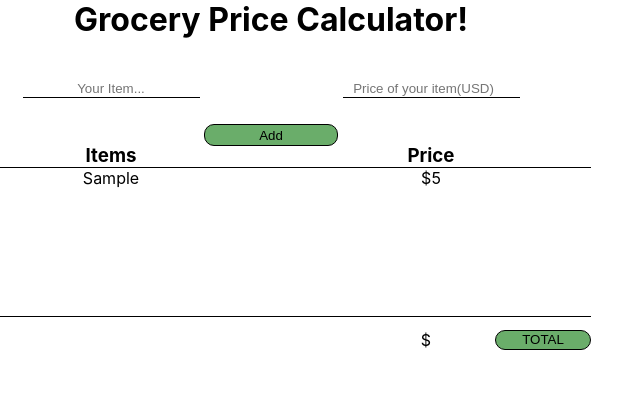
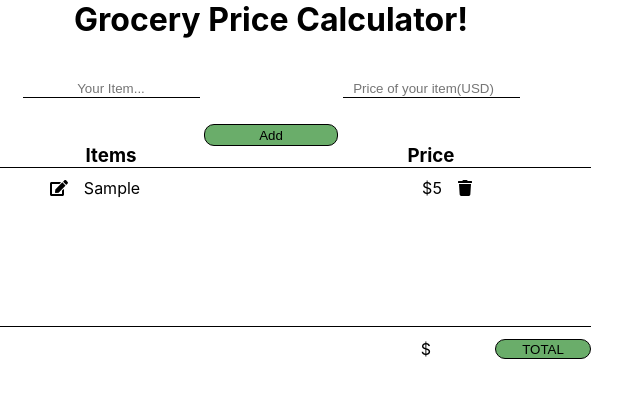
Before and after one commit to Marshnme/ShoppingApp, a React (Create React App) app: page / in a window 1280 px wide. Both pictures are taken after typing "Sample", "5" into the empty fields and a click on the button "Add". Shown: the top 398 px of the page, without its empty margins (369-1009 px from the left). Built offline with nearby package versions, Linux system fonts and the light colour scheme.

Commit message:
Added Icons for edit and delete

```diff
--- a/package.json
+++ b/package.json
@@ -3,6 +3,9 @@
   "version": "0.1.0",
   "private": true,
   "dependencies": {
+    "@fortawesome/fontawesome-svg-core": "^1.2.32",
+    "@fortawesome/free-solid-svg-icons": "^5.15.1",
+    "@fortawesome/react-fontawesome": "^0.1.13",
     "@testing-library/jest-dom": "^4.2.4",
     "@testing-library/react": "^9.5.0",
     "@testing-library/user-event": "^7.2.1",
--- a/src/components/ListDisplay.css
+++ b/src/components/ListDisplay.css
@@ -7,11 +7,42 @@
     justify-content: center;
 
 }
+/* NOT DRY */
+.itemHolder{
+    display:flex;
+    flex-flow:row wrap;
+    justify-content: center;
+    margin-top:3%;
+}
 
-.item{
+.priceHolder{
+    display:flex;
+    flex-flow:row wrap;
+    justify-content: center;
+    margin-top:3%;
+}
+/* not dry */
+ .trashIcon{
+    margin-left:5%;
+}
+
+ .editIcon{
+    margin-right:5%;
+}
+/*  */
+.items{
     width:25%;
 }
 
-.price{
+.prices{
     width:25%;
 }
+
+
+.item{
+    margin-right:10%;
+}
+
+.price{
+    margin-left:10%;
+}
--- a/src/components/ListDisplay.js
+++ b/src/components/ListDisplay.js
@@ -1,21 +1,36 @@
 import React from "react";
-import "./ListDisplay.css"
-import {useState} from "react";
+import "./ListDisplay.css";
+import { FontAwesomeIcon } from '@fortawesome/react-fontawesome';
+import { faTrash} from '@fortawesome/free-solid-svg-icons'
+import { faEdit} from '@fortawesome/free-solid-svg-icons'
+// import {useState} from "react";
 
 const ListDisplay = (props) => {
-    // console.log("props",props)
+
+    const trashCan = <FontAwesomeIcon icon={faTrash}/>
+    const edit = <FontAwesomeIcon icon={faEdit}/>
+    console.log("props",props)
     return(
         <div className = "wrapper">
-            <div className="item">
-                {props.listOfItems.map((groceryItem) => {
+            <div className="items">
+                {props.listOfItems.map((groceryItem,index) => {
+                                console.log(index)
+                                return(
+                                <div className="itemHolder">
+                                    <span className="editIcon">{edit}</span>
+                                     <p className="item" key={index}>{groceryItem}</p>
+                                </div>
+                );})}
+            </div>
+            <div className="prices">
+                {props.price.map((priceItem,index) => {
 
-                                return <p>{groceryItem}</p>
-                            })}
-            </div>
-            <div className="price">
-                {props.price.map((priceItem) => {
+                    return (<div className="priceHolder">
 
-                    return <p>${priceItem}</p>
+                                <p className="price" key={index}>${priceItem}</p>
+                                <span className="trashIcon">{trashCan}</span>
+
+                             </div>)
                 })}
             </div>
         </div>
```
Also changed, not shown: 1 other file (tests, documents, lock files or other folders).
